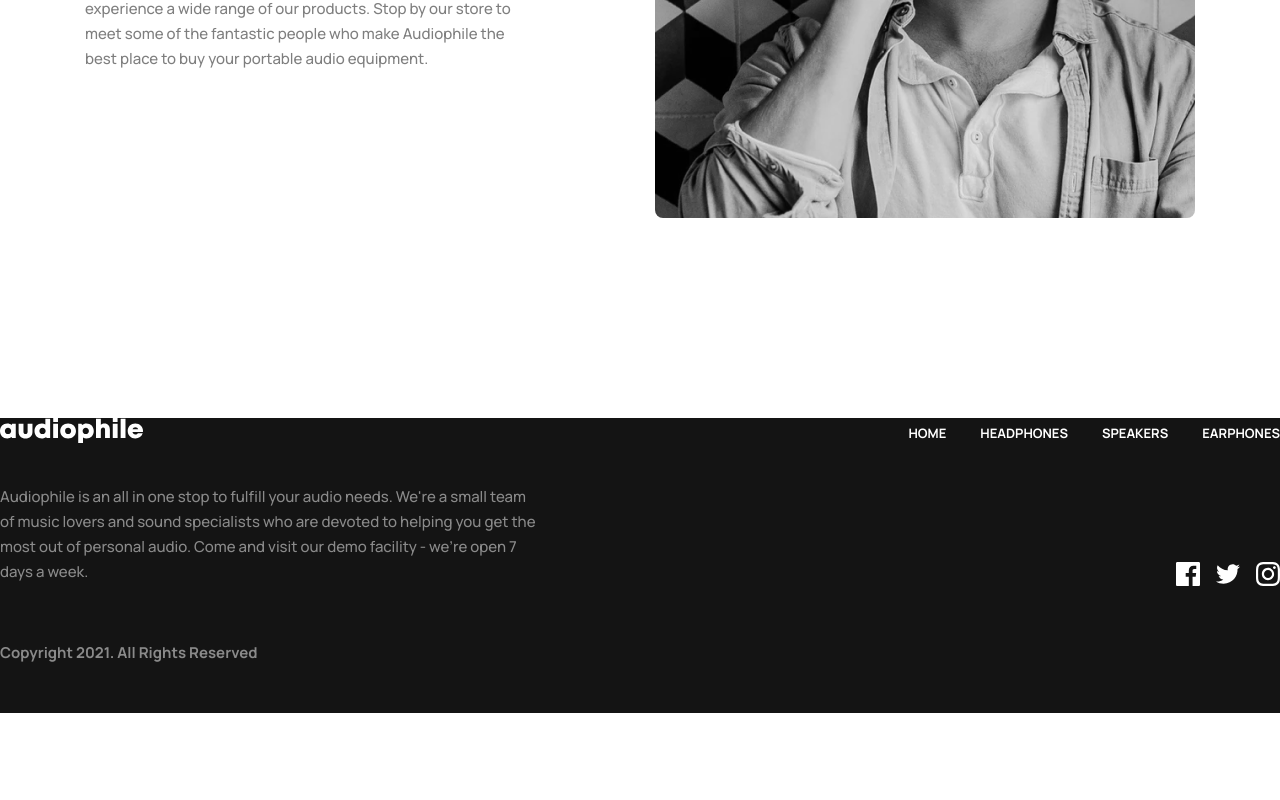
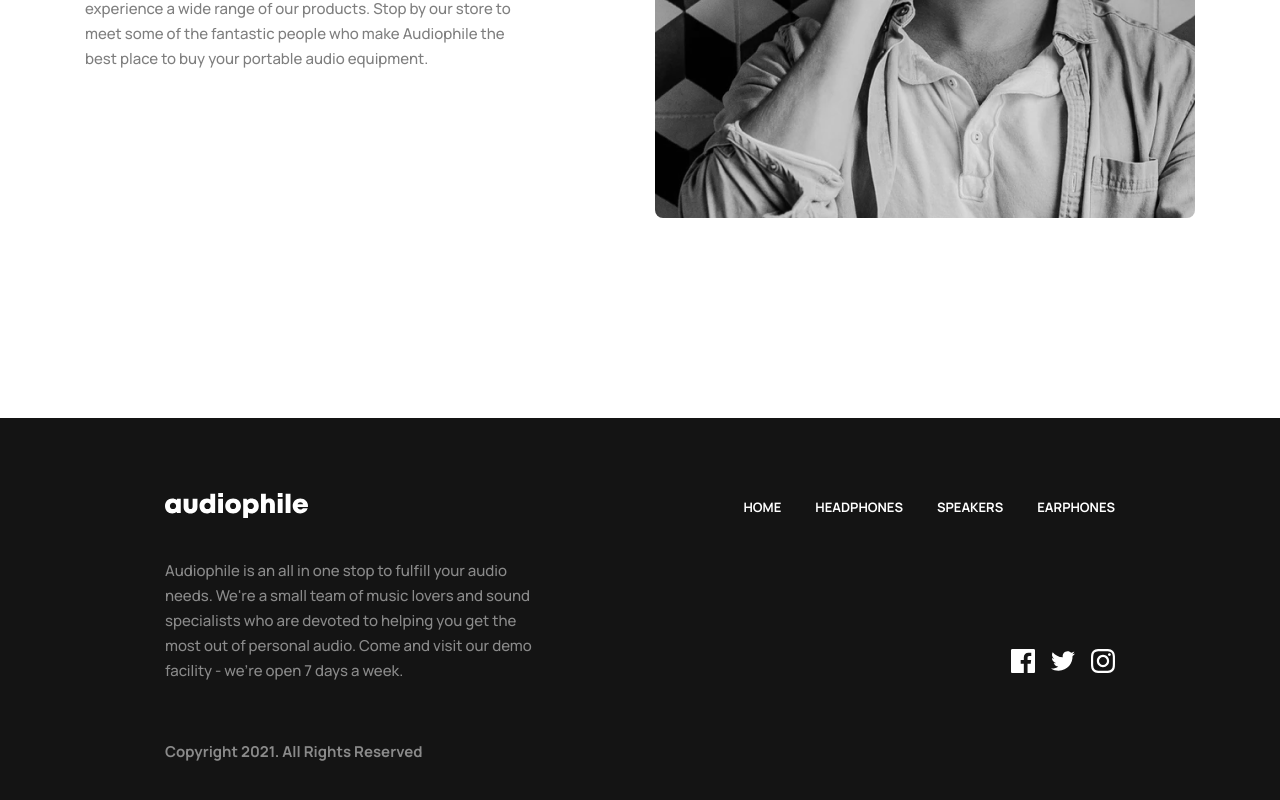
Before and after one commit to deeepak-me/swift, a Next.js app: page / in a window 1280 px wide. Shown: the part 3266-4066 px from the top of the page. Before the commit the page ends 3979 px from the top, so only its background shows below. Built offline with nearby package versions, Linux system fonts and the light colour scheme.

Commit message:
feat: Implemented styled components

```diff
--- a/src/components/footer/Footer.jsx
+++ b/src/components/footer/Footer.jsx
@@ -4,77 +4,148 @@ import React from "react";
 import Link from "next/link";
 import Image from "next/image";
 
-import styles from "./footer.module.css";
-// import { styled } from "styled-components";
+// import styles from "./footer.module.css";
+import { styled } from "styled-components";
 
-// const Container = styled.div`
-//   display: flex;
-//   flex-direction: column;
-//   background-color: #141414;
-//   color: #fff;
-// `;
-// const Links = styled.div`
-//   display: flex;
-//   align-items: center;
-//   justify-content: space-between;
-//   gap: 34px;
-//   list-style-type: none;
-// `;
-// const StyledLink = styled(Link)`
-//   font-weight: 700;
-//   font-size: 13px;
-// `;
+const Container = styled.div`
+  display: flex;
+  flex-direction: column;
+  background-color: #141414;
+  color: #fff;
+  padding-right: 165px;
+  padding-left:165px;
+  padding-top:75px;
+  padding-bottom:48px;
+  /* height:365px; */
+`;
+const Links = styled.div`
+  display: flex;
+  align-items: center;
+  justify-content: space-between;
+  gap: 34px;
+  list-style-type: none;
+`;
+
+const LinksList = styled.ul`
+  display: flex;
+  align-items: center;
+  justify-content: space-between;
+  gap: 34px;
+  list-style-type: none;
+`;
+
+const StyledLink = styled(Link)`
+  font-weight: 700;
+  font-size: 13px;
+
+  &:hover {
+    color: #d87d4a;
+  }
+`;
+
+const Info = styled.div`
+  display: flex;
+  justify-content: space-between;
+  align-items: center;
+  margin-top: 36px;
+`;
+
+const Item = styled.div`
+ margin-right:466px;
+`
+
+const Desc = styled.p`
+  font-style: normal;
+  font-weight: 500;
+  font-size: 15px;
+  line-height: 25px;
+  opacity: 0.5;
+  /* width: 540px;
+  height: 100%; */
+`;
+const Rights = styled.p`
+  font-style: normal;
+  font-weight: 700;
+  font-size: 15px;
+  line-height: 25px;
+  opacity: 0.5;
+  margin-top: 56px;
+`;
+
+const Icons = styled.div`
+  display: flex;
+  align-items: center;
+  gap: 16px;
+`;
 
 const Footer = () => {
   return (
-    // <Container>
-    //   <Links>
-    //     <StyledLink href="/">
-    //       <Image src="/audiophile2.svg" width={143} height={25} />
-    //     </StyledLink>
-    //   </Links>
-    //   <div>
-    //     <Links>
-    //       <StyledLink href="/">
-    //         <li>HOME</li>
-    //       </StyledLink>
-    //       <StyledLink href="/headphones">
-    //         <li>HEADPHONES</li>
-    //       </StyledLink>
-    //       <StyledLink href="/blog">
-    //         <li>SPEAKERS</li>
-    //       </StyledLink>
-    //       <StyledLink href="/contact">
-    //         <li>EARPHONES</li>
-    //       </StyledLink>
-    //     </Links>
-    //   </div>
-    // </Container>
+    <Container>
+      <Links>
+        <StyledLink href="/">
+          <Image src="/audiophile2.svg" width={143} height={25} />
+        </StyledLink>
 
-    <div className={styles.container}>
-      <div className={styles.links}>
-        <Link href='/' className={styles.logo}><Image src="/audiophile2.svg" width={143} height={25} /></Link>
         <div>
-            <ul className={styles.links}>
-                <Link href='/' className={styles.link}><li>HOME</li></Link>
-                <Link href='/headphones' className={styles.link}><li>HEADPHONES</li></Link>
-                <Link href='/blog' className={styles.link}><li>SPEAKERS</li></Link>
-                <Link href='/contact' className={styles.link}><li>EARPHONES</li></Link>
-            </ul>
+          <LinksList>
+            <StyledLink href="/">
+              <li>HOME</li>
+            </StyledLink>
+            <StyledLink href="/headphones">
+              <li>HEADPHONES</li>
+            </StyledLink>
+            <StyledLink href="/blog">
+              <li>SPEAKERS</li>
+            </StyledLink>
+            <StyledLink href="/contact">
+              <li>EARPHONES</li>
+            </StyledLink>
+          </LinksList>
         </div>
-      </div>
-      <div className={styles.info}>
-        <div className={styles.item}>
-          <p className={styles.desc}>Audiophile is an all in one stop to fulfill your audio needs. We're a small team of music lovers and sound specialists who are devoted to helping you get the most out of personal audio. Come and visit our demo facility - we’re open 7 days a week.</p>
-          <div className={styles.rights}>Copyright 2021. All Rights Reserved</div>
-        </div>
-        <div className={styles.icons}>
+      </Links>
+
+      <Info>
+        <Item>
+          <Desc>
+            Audiophile is an all in one stop to fulfill your audio needs. We're
+            a small team of music lovers and sound specialists who are devoted
+            to helping you get the most out of personal audio. Come and visit
+            our demo facility - we’re open 7 days a week.
+          </Desc>
+          <Rights>Copyright 2021. All Rights Reserved</Rights>
+        </Item>
+        <Icons>
           <Image src="/facebook.svg" width={24} height={24} />
           <Image src="/twitter.svg" width={24} height={24} />
           <Image src="/instagram.svg" width={24} height={24} />
-        </div>
-      </div>
-    </div>
+        </Icons>
+      </Info>
+    </Container>
+
+    // <div className={styles.container}>
+    //   <div className={styles.links}>
+    //     <Link href='/' className={styles.logo}><Image src="/audiophile2.svg" width={143} height={25} /></Link>
+    //     <div>
+    //         <ul className={styles.links}>
+    //             <Link href='/' className={styles.link}><li>HOME</li></Link>
+    //             <Link href='/headphones' className={styles.link}><li>HEADPHONES</li></Link>
+    //             <Link href='/blog' className={styles.link}><li>SPEAKERS</li></Link>
+    //             <Link href='/contact' className={styles.link}><li>EARPHONES</li></Link>
+    //         </ul>
+    //     </div>
+    //   </div>
+    //   <div className={styles.info}>
+    //     <div className={styles.item}>
+    //       <p className={styles.desc}>Audiophile is an all in one stop to fulfill your audio needs. We're a small team of music lovers and sound specialists who are devoted to helping you get the most out of personal audio. Come and visit our demo facility - we’re open 7 days a week.</p>
+    //       <div className={styles.rights}>Copyright 2021. All Rights Reserved</div>
+    //     </div>
+    //     <div className={styles.icons}>
+    //       <Image src="/facebook.svg" width={24} height={24} />
+    //       <Image src="/twitter.svg" width={24} height={24} />
+    //       <Image src="/instagram.svg" width={24} height={24} />
+    //     </div>
+    //   </div>
+    // </div>
   );
 };
 
```
